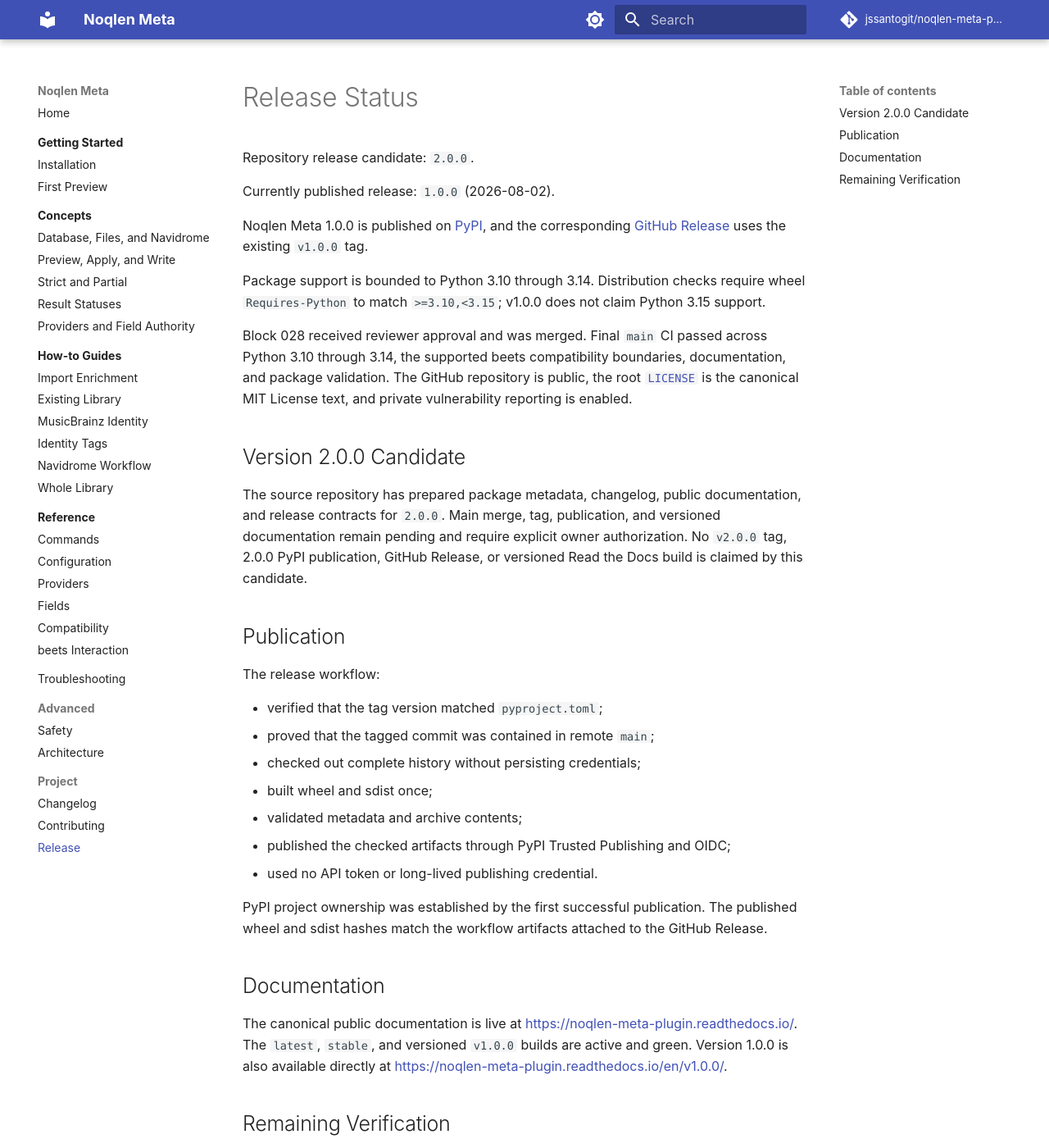
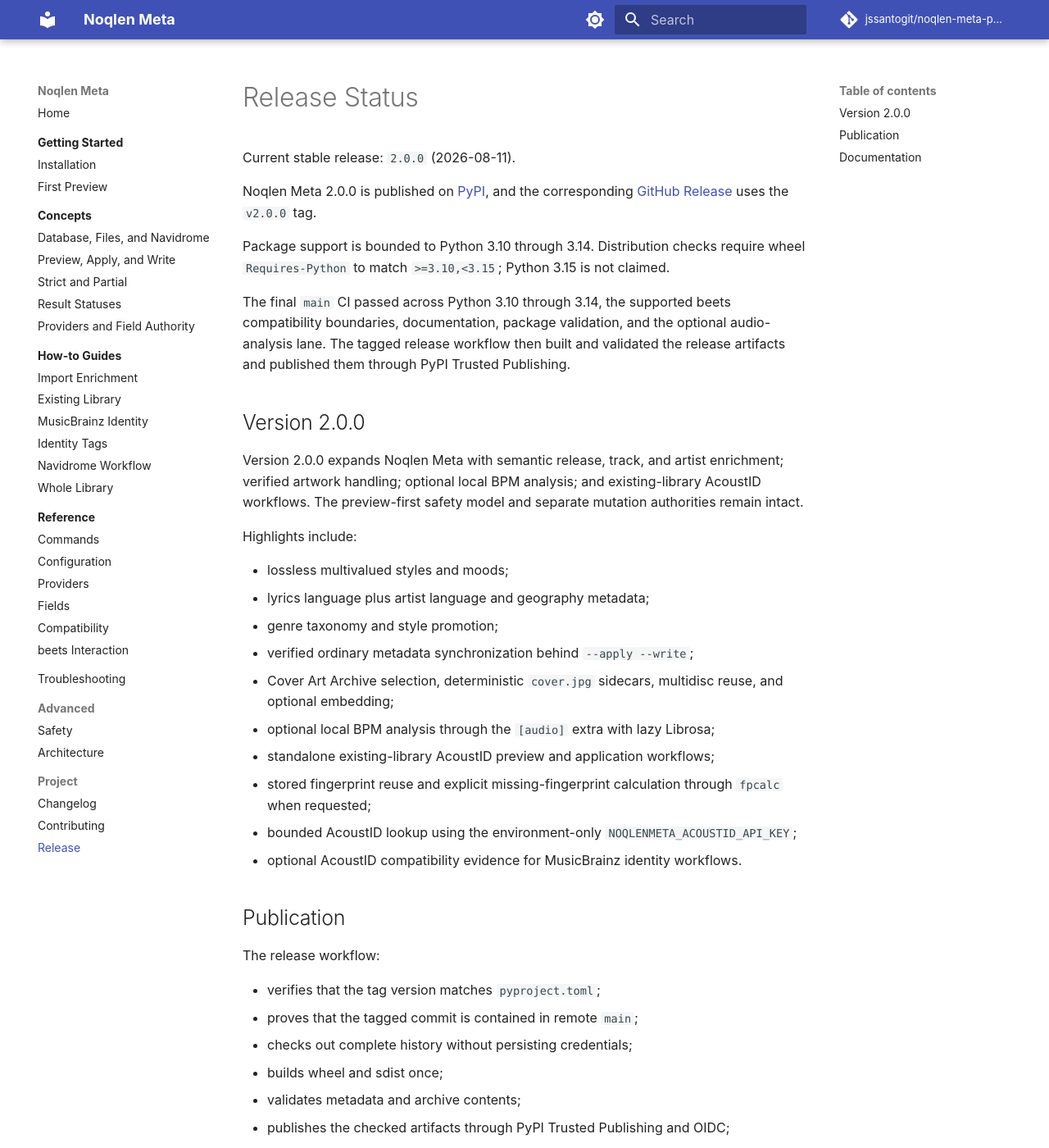
Before and after one commit to jssantogit/noqlen-meta-plugin, an MkDocs documentation site: the page built from site-docs/project/release.md, in a window 1280 px wide and 1400 px high. Shown: the whole window at 82% size. Built offline with MkDocs 1.6.1 and Material for MkDocs 9.7.7, drawn with Linux system fonts in a browser that asks for light colours; comment, search, counter and statistics services are not loaded; some of the changed text lies outside the part shown.

Commit message:
docs: update v2 release status and documentation URL

```diff
--- a/site-docs/project/release.md
+++ b/site-docs/project/release.md
@@ -1,68 +1,64 @@
 # Release Status
 
-Repository release candidate: `2.0.0`.
+Current stable release: `2.0.0` (2026-08-11).
 
-Currently published release: `1.0.0` (2026-08-02).
-
-Noqlen Meta 1.0.0 is published on
+Noqlen Meta 2.0.0 is published on
 [PyPI](https://pypi.org/project/beets-noqlenmeta/), and the corresponding
-[GitHub Release](https://github.com/jssantogit/noqlen-meta-plugin/releases/tag/v1.0.0)
-uses the existing `v1.0.0` tag.
+[GitHub Release](https://github.com/jssantogit/noqlen-meta-plugin/releases/tag/v2.0.0)
+uses the `v2.0.0` tag.
 
 Package support is bounded to Python 3.10 through 3.14. Distribution checks
-require wheel `Requires-Python` to match `>=3.10,<3.15`; v1.0.0 does not claim
-Python 3.15 support.
+require wheel `Requires-Python` to match `>=3.10,<3.15`; Python 3.15 is not
+claimed.
 
-Block 028 received reviewer approval and was merged. Final `main` CI passed
-across Python 3.10 through 3.14, the supported beets compatibility boundaries,
-documentation, and package validation. The GitHub repository is public, the
-root [`LICENSE`](https://github.com/jssantogit/noqlen-meta-plugin/blob/main/LICENSE)
-is the canonical MIT License text, and private vulnerability reporting is
-enabled.
+The final `main` CI passed across Python 3.10 through 3.14, the supported beets
+compatibility boundaries, documentation, package validation, and the optional
+audio-analysis lane. The tagged release workflow then built and validated the
+release artifacts and published them through PyPI Trusted Publishing.
 
-## Version 2.0.0 Candidate
+## Version 2.0.0
 
-The source repository has prepared package metadata, changelog, public
-documentation, and release contracts for `2.0.0`. Main merge, tag, publication,
-and versioned documentation remain pending and require explicit owner
-authorization. No `v2.0.0` tag, 2.0.0 PyPI publication, GitHub Release, or
-versioned Read the Docs build is claimed by this candidate.
+Version 2.0.0 expands Noqlen Meta with semantic release, track, and artist
+enrichment; verified artwork handling; optional local BPM analysis; and
+existing-library AcoustID workflows. The preview-first safety model and
+separate mutation authorities remain intact.
+
+Highlights include:
+
+- lossless multivalued styles and moods;
+- lyrics language plus artist language and geography metadata;
+- genre taxonomy and style promotion;
+- verified ordinary metadata synchronization behind `--apply --write`;
+- Cover Art Archive selection, deterministic `cover.jpg` sidecars, multidisc
+  reuse, and optional embedding;
+- optional local BPM analysis through the `[audio]` extra with lazy Librosa;
+- standalone existing-library AcoustID preview and application workflows;
+- stored fingerprint reuse and explicit missing-fingerprint calculation through
+  `fpcalc` when requested;
+- bounded AcoustID lookup using the environment-only
+  `NOQLENMETA_ACOUSTID_API_KEY`;
+- optional AcoustID compatibility evidence for MusicBrainz identity workflows.
 
 ## Publication
 
 The release workflow:
 
-- verified that the tag version matched `pyproject.toml`;
-- proved that the tagged commit was contained in remote `main`;
-- checked out complete history without persisting credentials;
-- built wheel and sdist once;
-- validated metadata and archive contents;
-- published the checked artifacts through PyPI Trusted Publishing and OIDC;
-- used no API token or long-lived publishing credential.
-
-PyPI project ownership was established by the first successful publication.
-The published wheel and sdist hashes match the workflow artifacts attached to
-the GitHub Release.
+- verifies that the tag version matches `pyproject.toml`;
+- proves that the tagged commit is contained in remote `main`;
+- checks out complete history without persisting credentials;
+- builds wheel and sdist once;
+- validates metadata and archive contents;
+- publishes the checked artifacts through PyPI Trusted Publishing and OIDC;
+- uses no API token or long-lived publishing credential.
 
 ## Documentation
 
 The canonical public documentation is live at
-[https://noqlen-meta-plugin.readthedocs.io/](https://noqlen-meta-plugin.readthedocs.io/).
-The `latest`, `stable`, and versioned `v1.0.0` builds are active and green.
-Version 1.0.0 is also available directly at
-[https://noqlen-meta-plugin.readthedocs.io/en/v1.0.0/](https://noqlen-meta-plugin.readthedocs.io/en/v1.0.0/).
+[https://noqlen-meta.readthedocs.io/en/stable/](https://noqlen-meta.readthedocs.io/en/stable/).
+The Read the Docs project slug is `noqlen-meta`.
 
-## Remaining Verification
-
-The release itself is complete. The operational checklist still leaves two
-local consumer checks explicit until they are run against the public package:
-
-- install `beets-noqlenmeta==1.0.0` in a fresh environment and confirm beets
-  discovers `noqlenmeta`;
-- run `beet nm --help` from that public clean installation.
-
-The repository root `RELEASE_CHECKLIST.md` is the operational source for these
-post-release checks.
+The repository root `RELEASE_CHECKLIST.md` remains the operational source for
+post-release verification items.
 
 MIT licensing does not imply endorsement by beets, MusicBrainz, Discogs,
-Navidrome, Last.fm, Apple, LRCLIB, or any provider.
+Navidrome, Last.fm, Apple, LRCLIB, AcoustID, or any provider.
```
